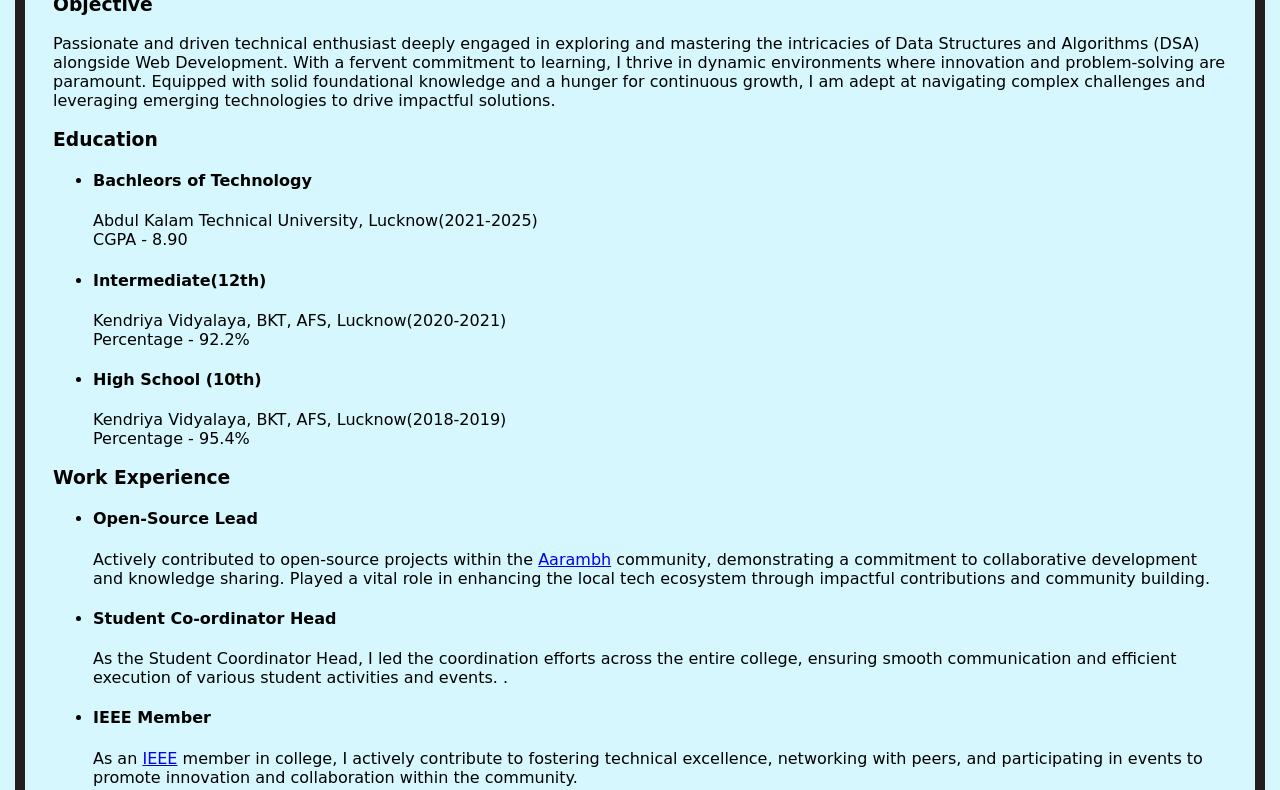
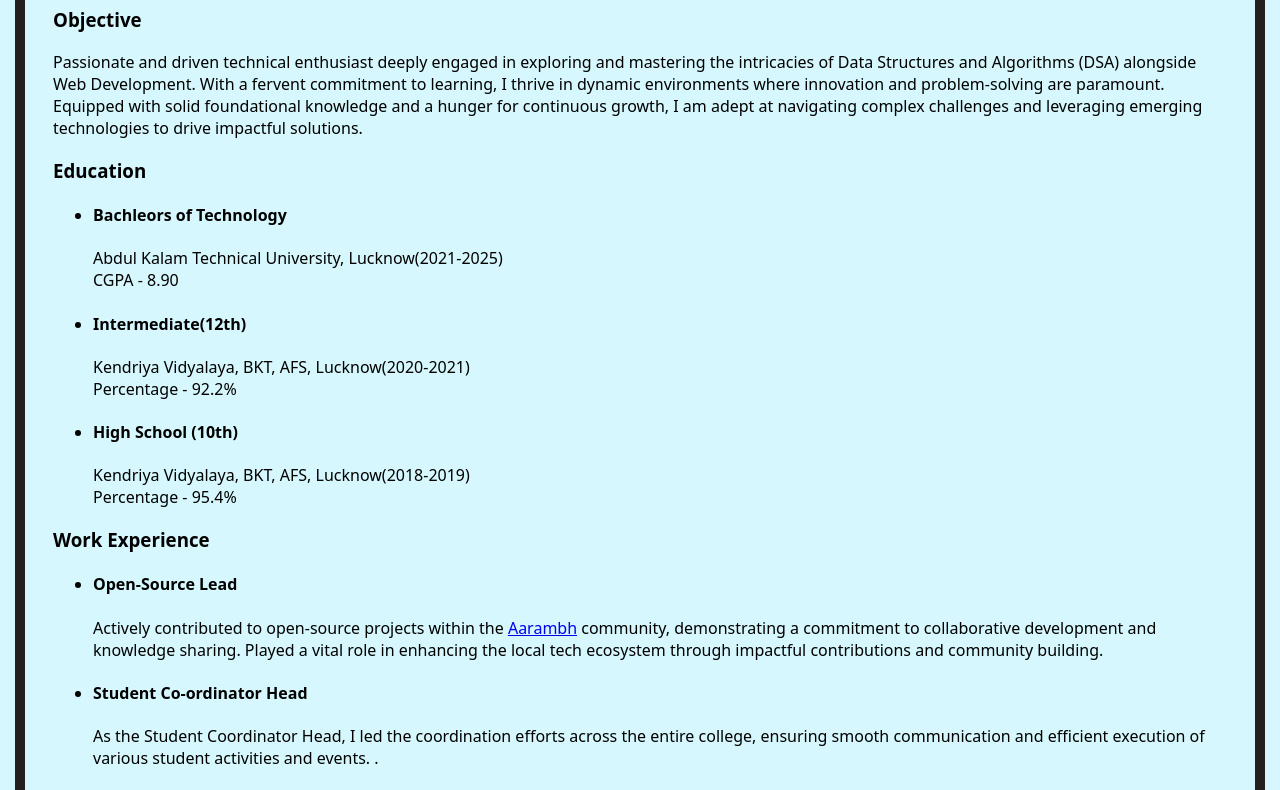
Before and after one commit to Nancy-srivastava/Resume, a plain HTML site: page index.html in a window 1280 px wide. Shown: the part 378-1168 px from the top of the page. Drawn offline with Linux system fonts and the light colour scheme.

Commit message:
Update style.css

```diff
--- a/style.css
+++ b/style.css
@@ -5,7 +5,8 @@ html{
 }
 body{
     background-color: rgb(213, 247, 253);
-    font-family:cursive;
+    font-family: system-ui;
+
 }
 h1{
     text-align: center;
```
